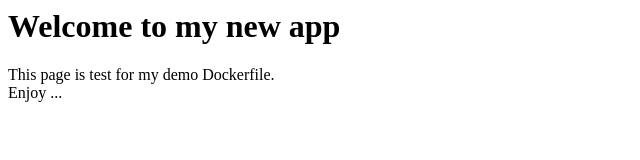
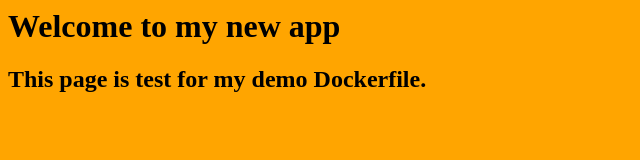
Before and after one commit to ava987123/A2kubernetes, a plain HTML site: page Docker/appdocker/index.html in a window 1280 px wide. Shown: the whole page, without its empty margins (0-640 px from the left). Drawn offline with Linux system fonts and the light colour scheme.

Commit message:
Update2 index.html

```diff
--- a/Docker/appdocker/index.html
+++ b/Docker/appdocker/index.html
@@ -1,7 +1,8 @@
 <html>
-<body>
-	<h1>Welcome to my new app</h1>
-	This page is test for my demo Dockerfile.<br />
-	Enjoy ...
+<body style="background-color:orange">
+
+<h1>Welcome to my new app</h1>
+<h2>This page is test for my demo Dockerfile.</h2>
+
 </body>
 </html>
```
